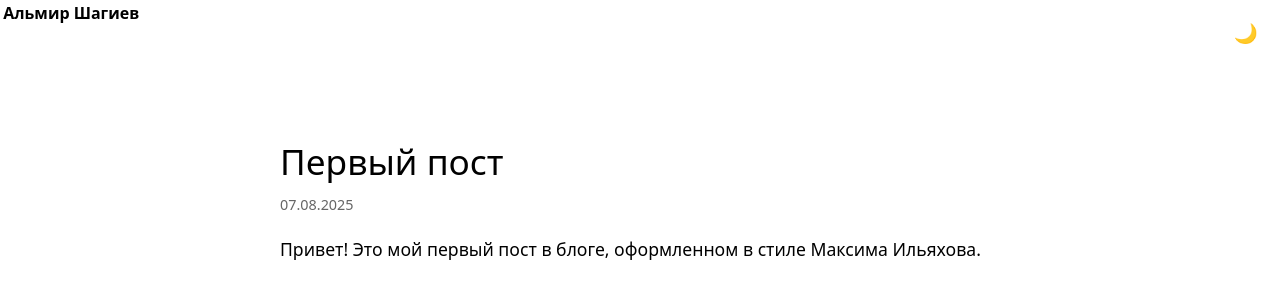
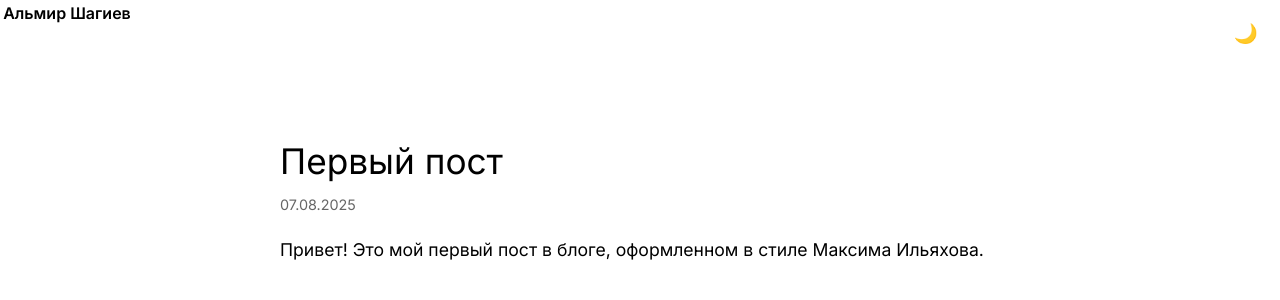
Before and after one commit to almirshagiev/almirshagiev.github.io, a Jekyll site: the page built from _posts/2025-08-07-first-post.md, in a window 1280 px wide. Shown: the top 300 px of the page. Built offline with Jekyll 4.4.1, drawn with Linux system fonts in a browser that asks for light colours.

Commit message:
поменял шрифты

```diff
--- a/_layouts/default.html
+++ b/_layouts/default.html
@@ -1,9 +1,10 @@
 <!DOCTYPE html>
 <html lang="ru">
 <head>
+  <link href="https://fonts.googleapis.com/css2?family=Inter:wght@400;600&display=swap" rel="stylesheet">
   <meta charset="UTF-8">
   <meta name="viewport" content="width=device-width, initial-scale=1">
-  <title>{{ page.title }} | {{ site.title }}</title>
+  <title>{{ page.title }}</title>
   <meta name="description" content="{{ page.description | default: site.description }}">
 
   <!-- устанавливаем тему ДО загрузки стилей -->
--- a/_layouts/post.html
+++ b/_layouts/post.html
@@ -1,6 +1,12 @@
 ---
 layout: default
 ---
+<head>
+  <link href="https://fonts.googleapis.com/css2?family=Inter:wght@400;600&display=swap" rel="stylesheet">
+  <title>{{ page.title }}</title>
+  <link rel="stylesheet" href="{{ '/assets/css/style.css' | relative_url }}">
+
+</head>
 
 <article class="post">
   <h1>{{ page.title }}</h1>
--- a/assets/css/style.css
+++ b/assets/css/style.css
@@ -1,5 +1,5 @@
 body {
-  font-family: system-ui, sans-serif;
+  font-family: 'Inter';
   margin: 0;
   padding: 0;
   line-height: 1.7;
```
